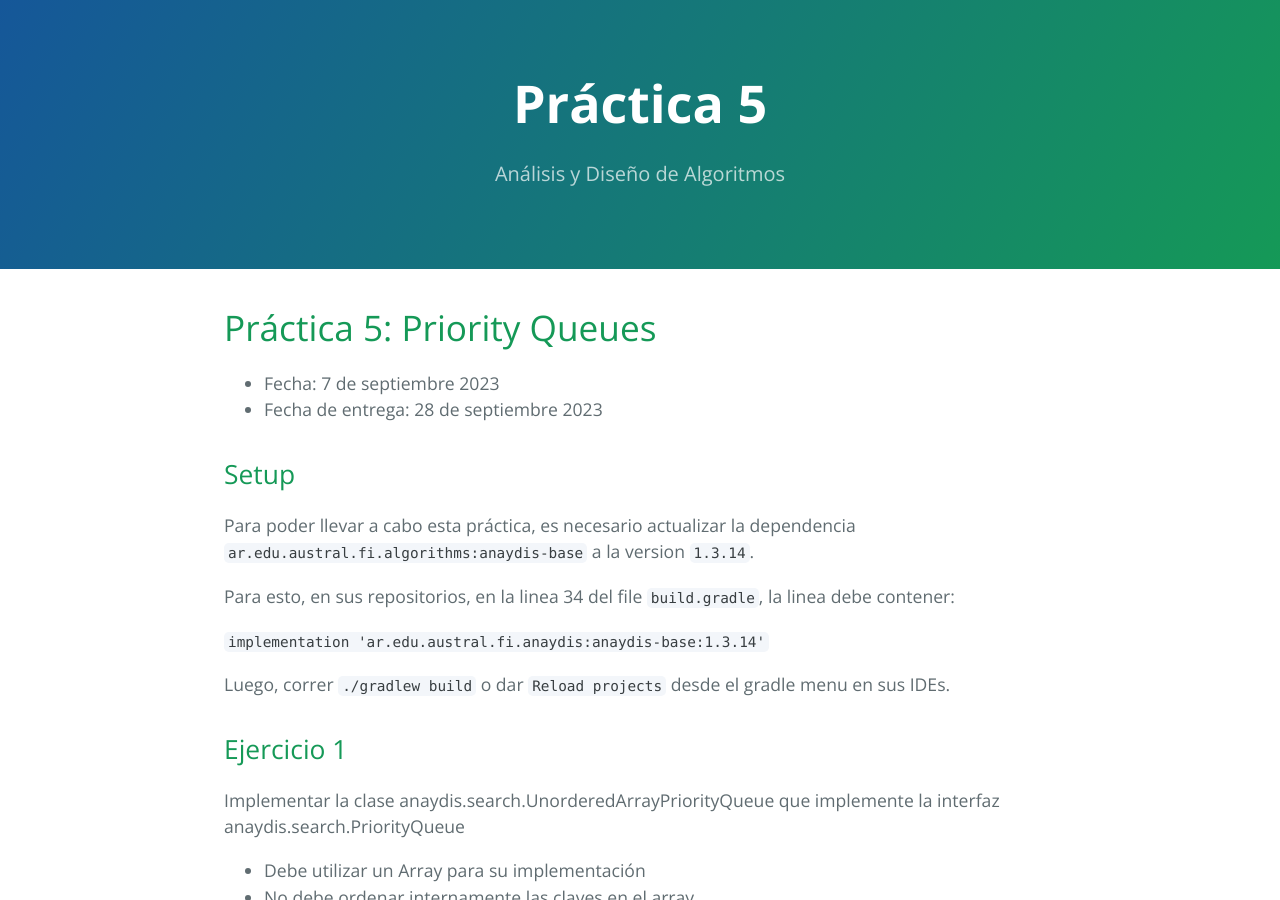
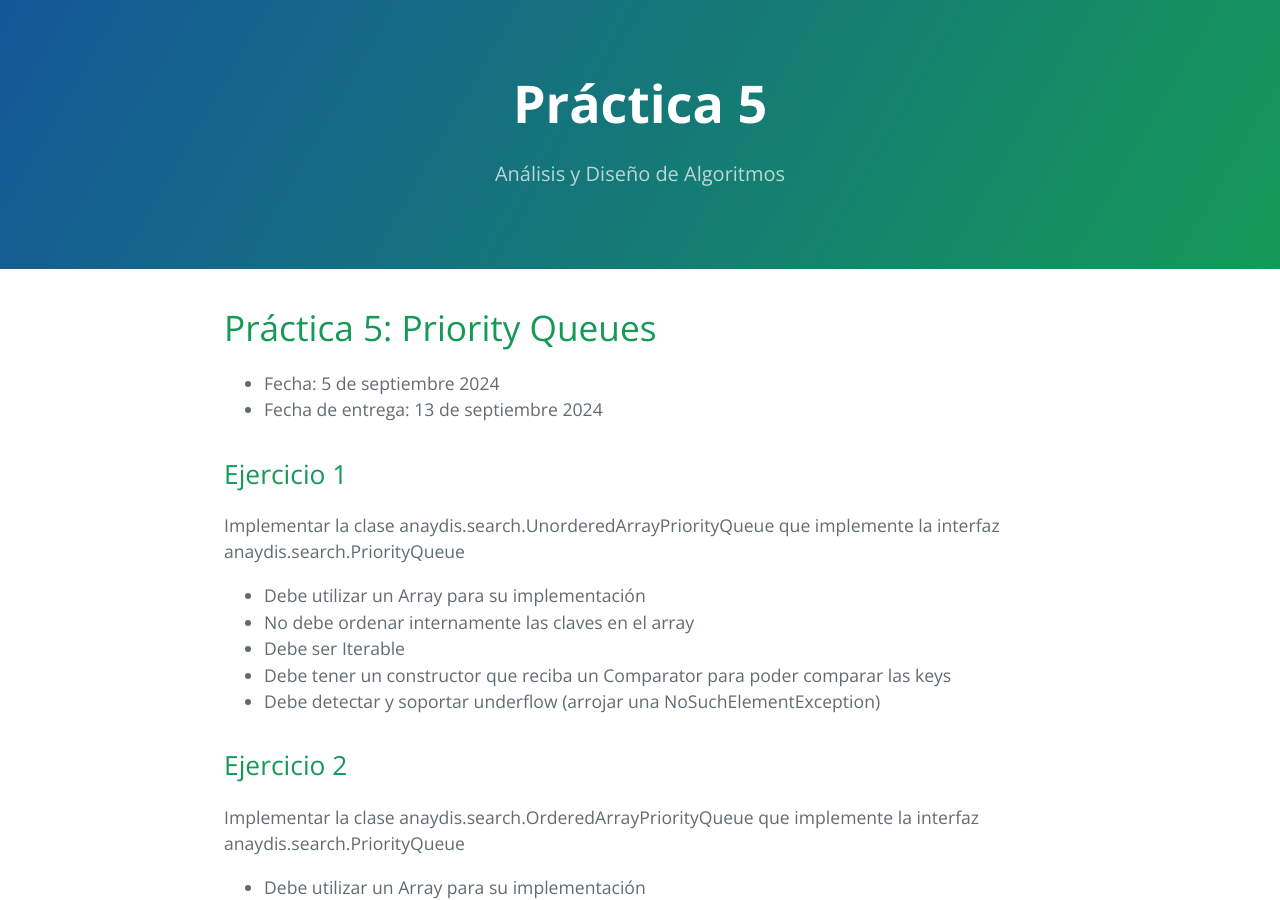
Before and after one commit to FacultadDeIngenieria/anaydis, a Jekyll site: the page built from practice/tp5.md, in a window 1280 px wide and 900 px high. Built offline with Jekyll 4.4.1, drawn with Linux system fonts in a browser that asks for light colours.

Commit message:
Enable TP5

````diff
--- a/practice/tp5.md
+++ b/practice/tp5.md
@@ -6,17 +6,8 @@ permalink: /practice/5
 
 # Práctica 5: Priority Queues
 
-* Fecha: 7 de septiembre 2023
-* Fecha de entrega: 28 de septiembre 2023
-
-## Setup
-Para poder llevar a cabo esta práctica, es necesario actualizar la dependencia `ar.edu.austral.fi.algorithms:anaydis-base` a la version `1.3.14`.
-
-Para esto, en sus repositorios, en la linea 34 del file `build.gradle`, la linea debe contener:
-
-```    implementation 'ar.edu.austral.fi.anaydis:anaydis-base:1.3.14'```
-
-Luego, correr `./gradlew build` o dar `Reload projects` desde el gradle menu en sus IDEs.
+* Fecha: 5 de septiembre 2024
+* Fecha de entrega: 13 de septiembre 2024
 
 ## Ejercicio 1
 Implementar la clase anaydis.search.UnorderedArrayPriorityQueue que implemente la interfaz anaydis.search.PriorityQueue
````
Also changed, not shown: README.md.
